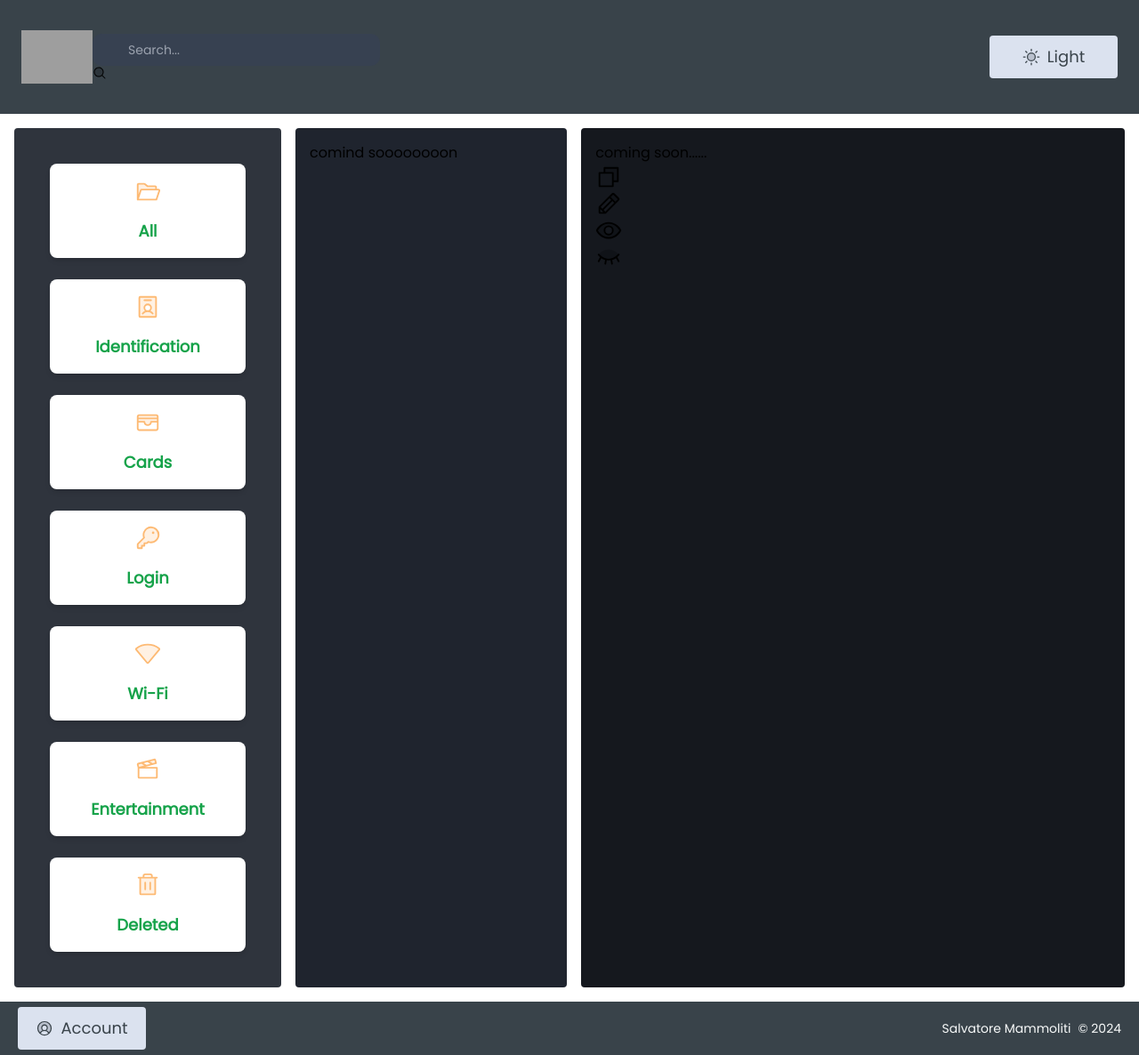
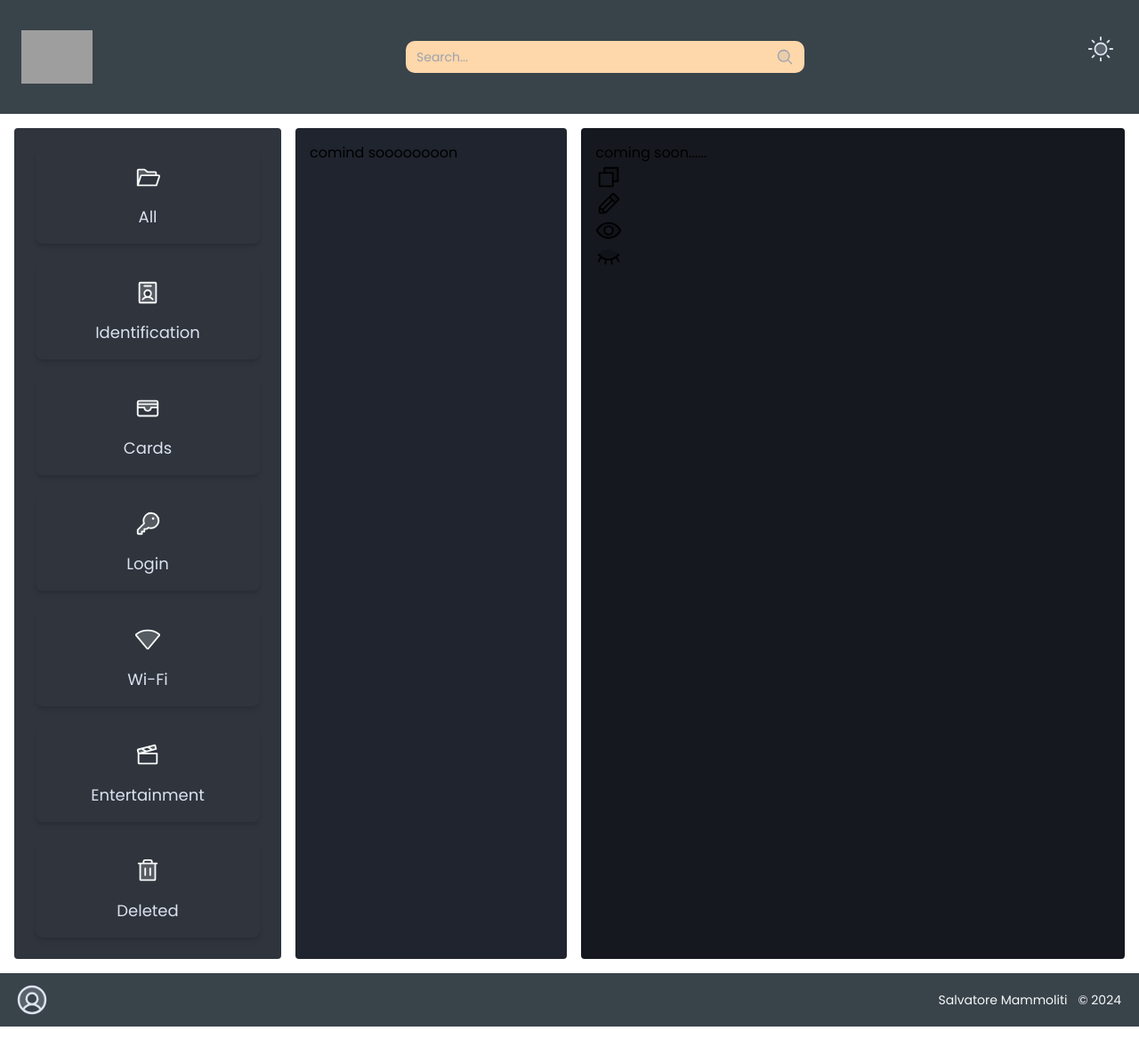
Before and after one commit to topcowmoo/dictyocaryum-lamarckianum, a React (Vite) app in the folder client/: page / in a window 1280 px wide. Shown: the whole page at 89% size. After the commit the page ends 1154 px from the top, so only its background shows below. Built offline with nearby package versions, Linux system fonts and the light colour scheme; grey boxes are pictures that could not be loaded.

Commit message:
adjusted styles

```diff
--- a/client/src/components/Footer.jsx
+++ b/client/src/components/Footer.jsx
@@ -1,6 +1,5 @@
 import { PiUserCircleDuotone } from "react-icons/pi";
 import { useNavigate } from "react-router-dom";
-import Button from "./Button";
 
 function Footer() {
   const currentYear = new Date().getFullYear();
@@ -8,28 +7,31 @@ function Footer() {
 
   return (
     <footer
-      className="relative bottom-0 left-0 right-0 flex items-center justify-between p-5 text-[10px] md:text-[14px] w-full z-10 h-[60px] dark:bg-hefo-dark bg-hefo-light"
+      className="relative bottom-0 left-0 right-0 flex items-center justify-between p-4 text-[10px] md:text-[14px] w-full z-10 h-[60px] dark:bg-hefo-dark bg-hefo-light"
       role="contentinfo"
     >
+      {/* Icon Section */}
+      <div
+        className="cursor-pointer flex items-center"
+        onClick={() => navigate('/profile')}
+      >
+        <PiUserCircleDuotone className="text-[40px] dark:text-title-dark text-title-light dark:hover:text-highlight-dark hover:text-highlight-light" />
+        <span className="ml-2"></span>
+      </div>
 
-<Button
-    icon={PiUserCircleDuotone}
-    label="Account"
-    onClick={() => navigate('/profile')}
-  />
-      {/* Left Section: GitHub link and copyright */}
-      <div className="flex items-center dark:text-alltext-dark text-alltext-light">
+      {/* Right Section: Name and Year */}
+      <div className="flex items-center dark:text-alltext-dark text-alltext-light absolute right-5">
         <a
           href="https://github.com/topcowmoo"
           target="_blank"
           rel="noopener noreferrer"
           aria-label="Visit Salvatore Mammoliti's GitHub"
           title="Visit Salvatore Mammoliti's GitHub"
-          className="hover:underline dark:text-alltext-dark dark:hover:text-highlight-dark text-alltext-light hover:text-highlight-light"
+          className="hover:underline dark:hover:text-highlight-dark hover:text-highlight-light"
         >
           Salvatore Mammoliti
         </a>
-        <span className="ml-2">&copy; {currentYear}</span>
+        <span className="ml-3">&copy; {currentYear}</span>
       </div>
     </footer>
   );
--- a/client/src/components/Header.jsx
+++ b/client/src/components/Header.jsx
@@ -1,22 +1,21 @@
-import { useNavigate } from 'react-router-dom';
+import { useNavigate } from "react-router-dom";
 import { DarkModeContext } from "../context/DarkModeContext";
 import { useContext } from "react";
-import Button from "./Button";
 import SearchBar from "./SearchBar";
 import { PiSunDuotone, PiMoonDuotone } from "react-icons/pi";
 
 function Header() {
   const navigate = useNavigate();
   const { isDarkMode, toggleDarkMode } = useContext(DarkModeContext);
+
   return (
-
-    <div className="flex justify-between items-center w-full max-full p-6 dark:bg-hefo-dark bg-hefo-light">
-
-     {/* Logo as a button that navigates to home */}
+    <div className="flex justify-between items-center w-full p-6 dark:bg-hefo-dark bg-hefo-light">
+      {/* Left Section: Logo */}
+      <div className="flex items-center">
         <button
-        onClick={() => navigate('/')} // Navigate to Home page
-        className="flex-shrink-0 hidden md:block cursor-pointer focus:outline-none"
-        aria-label="Navigate to Home" // For accessibility
+          onClick={() => navigate("/")}
+          className="flex-shrink-0 cursor-pointer focus:outline-none"
+          aria-label="Navigate to Home"
         >
           <img
             src="https://vaultguardbucket2024.s3.amazonaws.com/logo.svg"
@@ -24,19 +23,27 @@ function Header() {
             className="w-[80px] h-[80px] object-contain"
           />
         </button>
-
-      {/* SearchBar */}
-      <SearchBar />
-
-      {/* Right Section: Dark/Light mode toggle button */}
-      <div className="ml-auto">
-        <Button
-          icon={isDarkMode ? PiSunDuotone : PiMoonDuotone}
-          label={isDarkMode ? "Light" : "Dark"}
-          onClick={toggleDarkMode}
-        />
       </div>
 
+      {/* Center Section: SearchBar */}
+      <div className="flex-grow px-8">
+        <SearchBar />
+      </div>
+
+      {/* Right Section: Dark/Light Mode Toggle */}
+      <div className="flex items-center">
+      <div className="absolute top-10 right-4 pr-3 cursor-pointer">
+  {isDarkMode ? (
+    <div className="dark:text-title-dark text-title-light dark:hover:text-highlight-dark hover:text-highlight-light ">
+      <PiSunDuotone size={30} onClick={toggleDarkMode} />
+    </div>
+  ) : (
+    <div className="dark:text-title-dark text-title-light dark:hover:text-highlight-dark hover:text-highlight-light">
+      <PiMoonDuotone size={30} onClick={toggleDarkMode} />
+    </div>
+  )}
+</div>
+      </div>
     </div>
   );
 }
--- a/client/src/components/SearchBar.jsx
+++ b/client/src/components/SearchBar.jsx
@@ -2,26 +2,30 @@ import { PiMagnifyingGlassDuotone } from "react-icons/pi";
 
 function SearchBar() {
   return (
-    <div className="flex justify-center items center">
-      <div className="w-full h-full">
+    <div className="flex justify-center items-center">
+      <div className="w-full max-w-md">
         <label htmlFor="search" className="sr-only">Search</label>
         <div className="relative">
-          <div className="relative flex items-end pointer-events-auto">
+
+
+          {/* Search Input */}
           <input
             id="search"
             name="search"
             type="search"
             placeholder="Search..."
             onClick={() => console.log("Search")}
-                  className="block w-full rounded-[10px] border-0 bg-gray-700 py-1.5 pl-10 pr-3 text-gray-300 placeholder:text-gray-400 focus:bg-white focus:text-gray-900 focus:ring-0 sm:text-sm sm:leading-6"
+            className="block w-full rounded-[10px] border-0 bg-orange-200 py-1.5 px-3 text-gray-700 placeholder:text-gray-400 focus:bg-white focus:text-gray-900 focus:ring-0 sm:text-sm sm:leading-6"
           />
-          </div>
-          <PiMagnifyingGlassDuotone />
+          {/* Search Icon */}
+          <div className="absolute inset-y-0 right-0 flex items-center pr-3 pointer-events-none">
+            <PiMagnifyingGlassDuotone size={20} className="text-gray-400" />
           </div>
         </div>
 
       </div>
-  )
+    </div>
+  );
 }
 
-export default SearchBar
+export default SearchBar;
--- a/client/src/components/Sidebar.jsx
+++ b/client/src/components/Sidebar.jsx
@@ -27,10 +27,10 @@ function SideBar() {
       {sortedItems.map((item) => (
         <div
           key={item.id}
-          className="flex flex-col items-center justify-center gap-4 p-4 bg-white rounded-lg shadow-md hover:shadow-lg transition-all"
+          className="flex flex-col items-center justify-center gap-4 p-4 bg-  rounded-lg shadow-md hover:shadow-lg transition-all"
         >
-          <div className="text-orange-300">{item.icon}</div>
-          <h2 className="text-lg font-semibold text-green-600">{item.title}</h2>
+          <div className="dark:text-alltext-dark text-alltext-light">{item.icon}</div>
+          <h2 className="text-lg dark:text-title-dark text-title-light">{item.title}</h2>
         </div>
 
 
--- a/client/src/pages/Dashboard.jsx
+++ b/client/src/pages/Dashboard.jsx
@@ -6,7 +6,7 @@ function Dashboard() {
   return (
     <div className="min-h-screen grid grid-cols-[300px_1fr_2fr] p-4 gap-4">
       {/* Sidebar Section */}
-      <div className="bg-sidebar-light dark:bg-sidebar-dark p-4 rounded-[4px]">
+      <div className="bg-sidebar-light dark:bg-sidebar-dark rounded-[4px]">
         <Sidebar />
       </div>
 
--- a/client/src/pages/LoginPage.jsx
+++ b/client/src/pages/LoginPage.jsx
@@ -92,7 +92,7 @@ function LoginPage() {
               value={email}
               onChange={(e) => setEmail(e.target.value)}
               required
-              className="mt-2 block w-full rounded-[4px] border-0 py-1.5 shadow-xl sm:text-sm"
+              className="mt-2 block w-full rounded-[4px] px-3 border-0 py-1.5 shadow-xl sm:text-sm"
             />
           </div>
 
@@ -110,7 +110,7 @@ function LoginPage() {
                 value={password}
                 onChange={(e) => setPassword(e.target.value)}
                 required
-                className="mt-2 block w-full rounded-[4px] border-0 py-1.5 shadow-xl sm:text-sm"
+                className="mt-2 block w-full rounded-[4px] border-0 py-1.5 px-3 shadow-xl sm:text-sm"
               />
               <button
                 type="button"
--- a/package.json
+++ b/package.json
@@ -6,7 +6,7 @@
   "scripts": {
     "test": "echo \"Error: no test specified\" && exit 1",
     "start": "node server/server.js",
-    "develop": "concurrently \"cd server && npm run watch\" \"cd client && npm start\"",
+    "dev": "concurrently \"cd server && npm run watch\" \"cd client && npm start\"",
     "install": "cd server && npm i && cd ../client && npm i",
     "seed": "cd server && npm run seed",
     "build": "cd client && npm run build",
```
Lines whose indentation alone changed are shown as unchanged.
